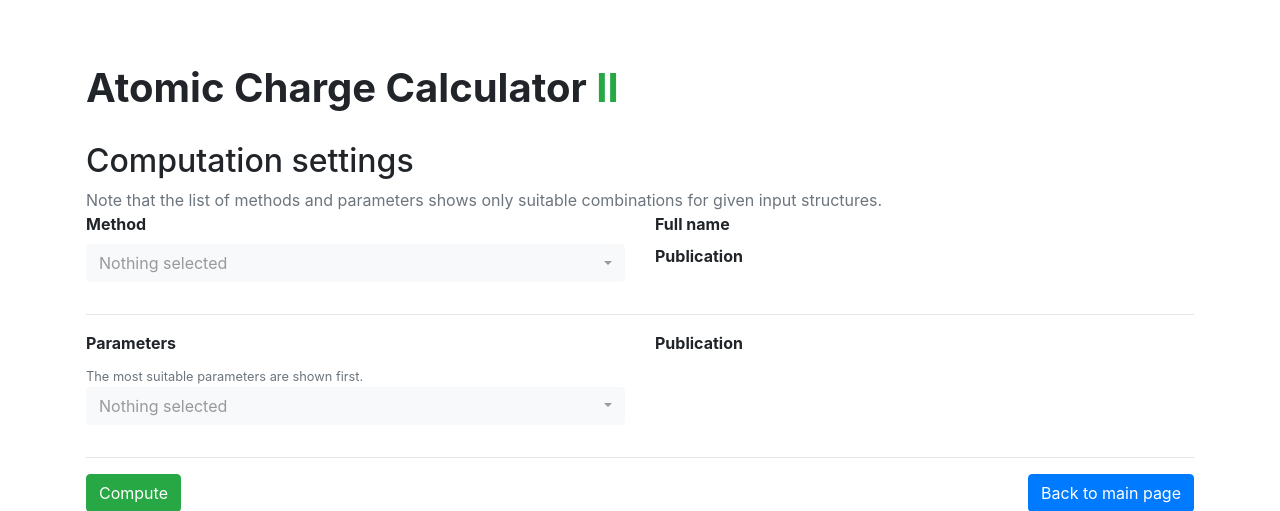
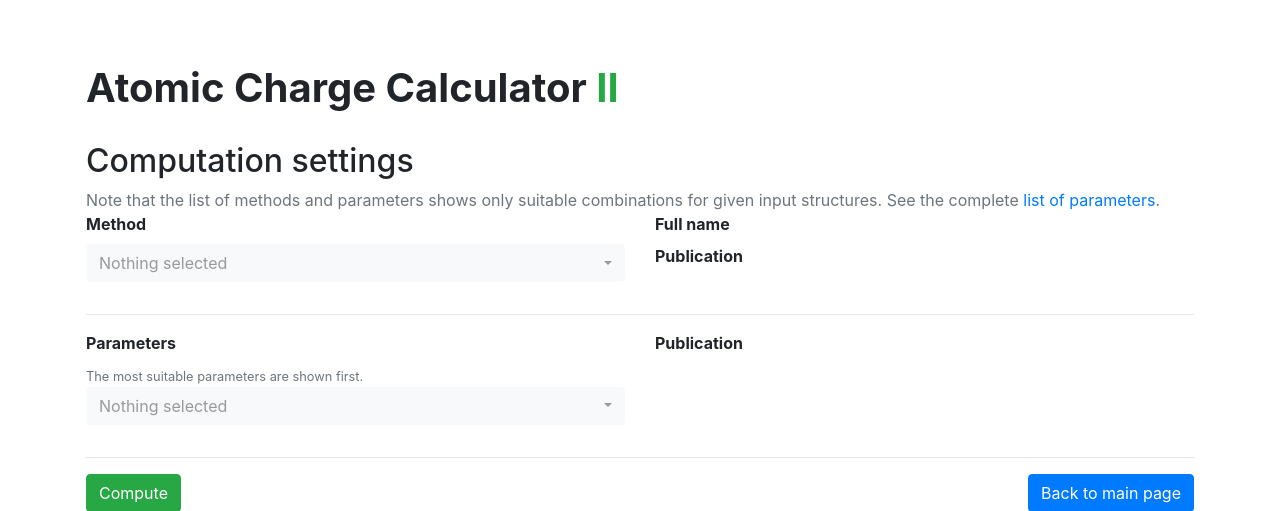
Before and after one commit to sb-ncbr/AtomicChargeCalculator2, a Flask app: template app/templates/setup.html in a window 1280 px wide. Shown: the top 511 px of the page. Run offline with Flask 2, Linux system fonts and the light colour scheme; the template is opened without the code that fills it: most values are stand-ins (such as "Sample title", 1, 10 or a date in 2020); parts of the project's set-up code (start-up, migrations or seed data) failed here and were passed over; some libraries are stand-ins or nearby versions.

Commit message:
Add a complete list of parameters

```diff
--- a/app/templates/setup.html
+++ b/app/templates/setup.html
@@ -21,6 +21,7 @@
                 <div class="form-text text-muted">
                     Note that the list of methods and parameters shows only suitable combinations for given input
                     structures.
+                    See the complete <a href="{{ url_for('static', filename='parameters.pdf') }}" target="_blank">list of parameters</a>.
                 </div>
             </div>
         </div>
```
Also changed, not shown: 2 other files.
